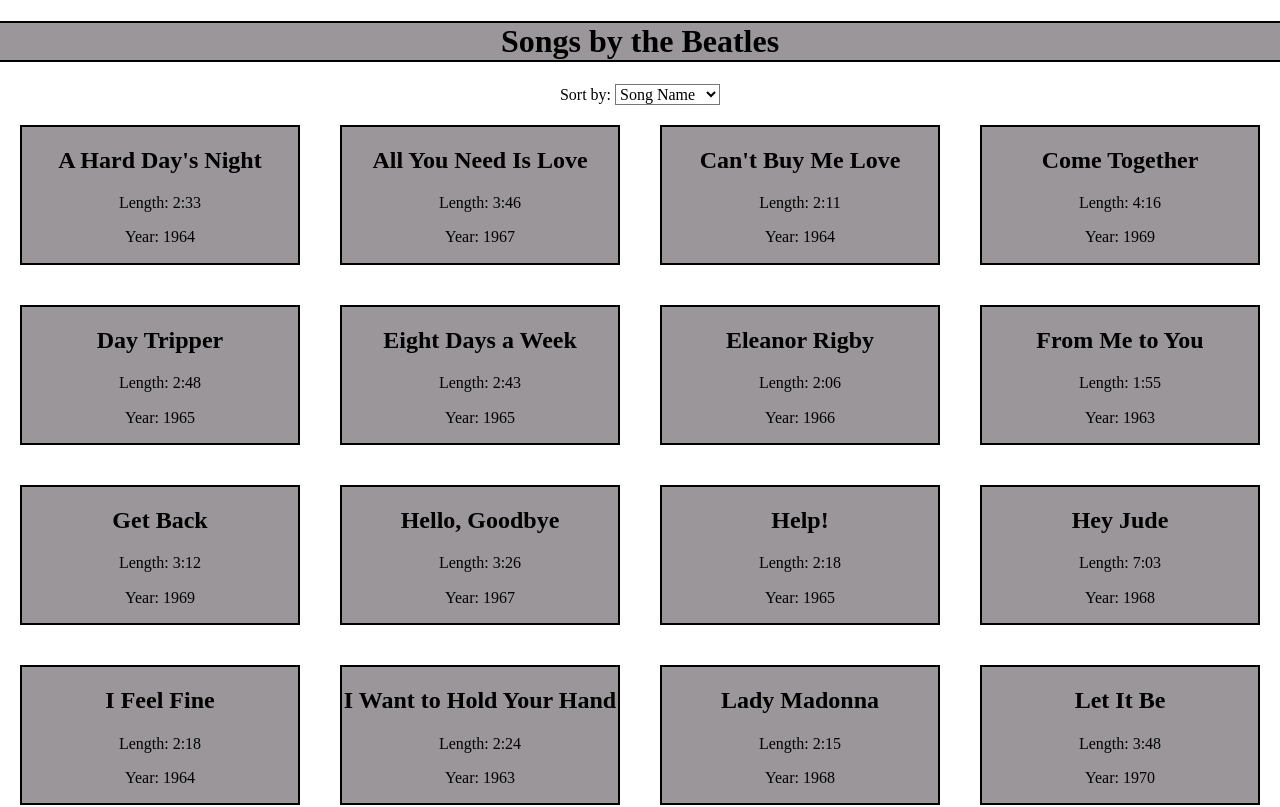
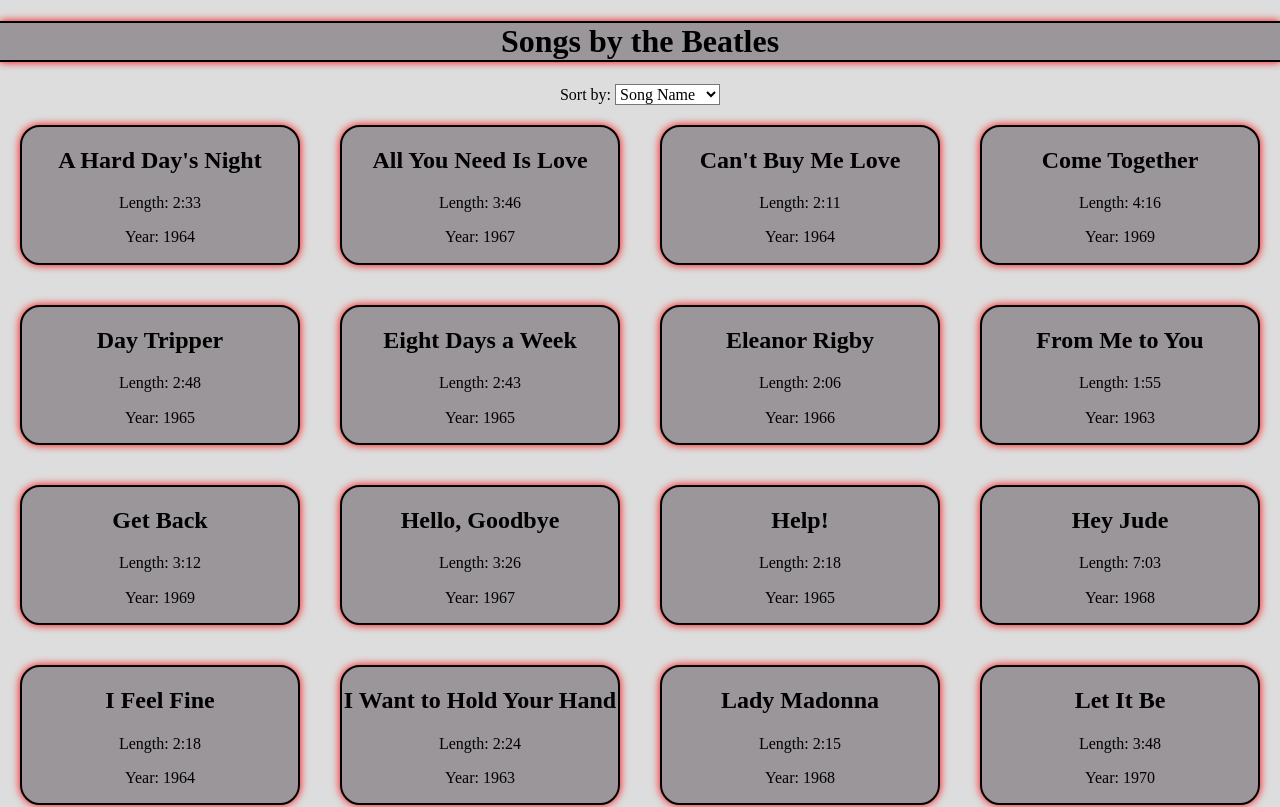
Before and after one commit to ClarkGH/jm_react_test, a React app: page / in a window 1280 px wide. Shown: the top 807 px of the page. Built offline with nearby package versions, Linux system fonts and the light colour scheme; the HTML template or start-up script is replaced by a standard one.

Commit message:
some small touches

```diff
--- a/src/App/css/main.css
+++ b/src/App/css/main.css
@@ -2,22 +2,28 @@
   --app-black: #000;
   --app-white: #FFF;
   --app-grey: #9A9699;
+  --app-red: #F00;
   text-align: center;
+  background-color: #DDD;
 }
 
 .dropdown {
   background-color: var(--app-white);
 }
 
-.song {
-  border: var(--app-black) solid 2px;
-  width: 300px;
-  margin: 16px auto;
+.song, .title {
+  box-shadow: var(--app-red) 0 0 8px;
   background-color: var(--app-grey);
 }
 
+.song {
+  border: var(--app-black) solid 2px;
+  border-radius: 20px;
+  width: 300px;
+  margin: 16px auto;
+}
+
 .title {
-  background-color: var(--app-grey);
   border-top: var(--app-black) 2px solid;
   border-bottom: var(--app-black) 2px solid;
 }
```
Also changed, not shown: 1 other file (tests, documents, lock files or other folders).
